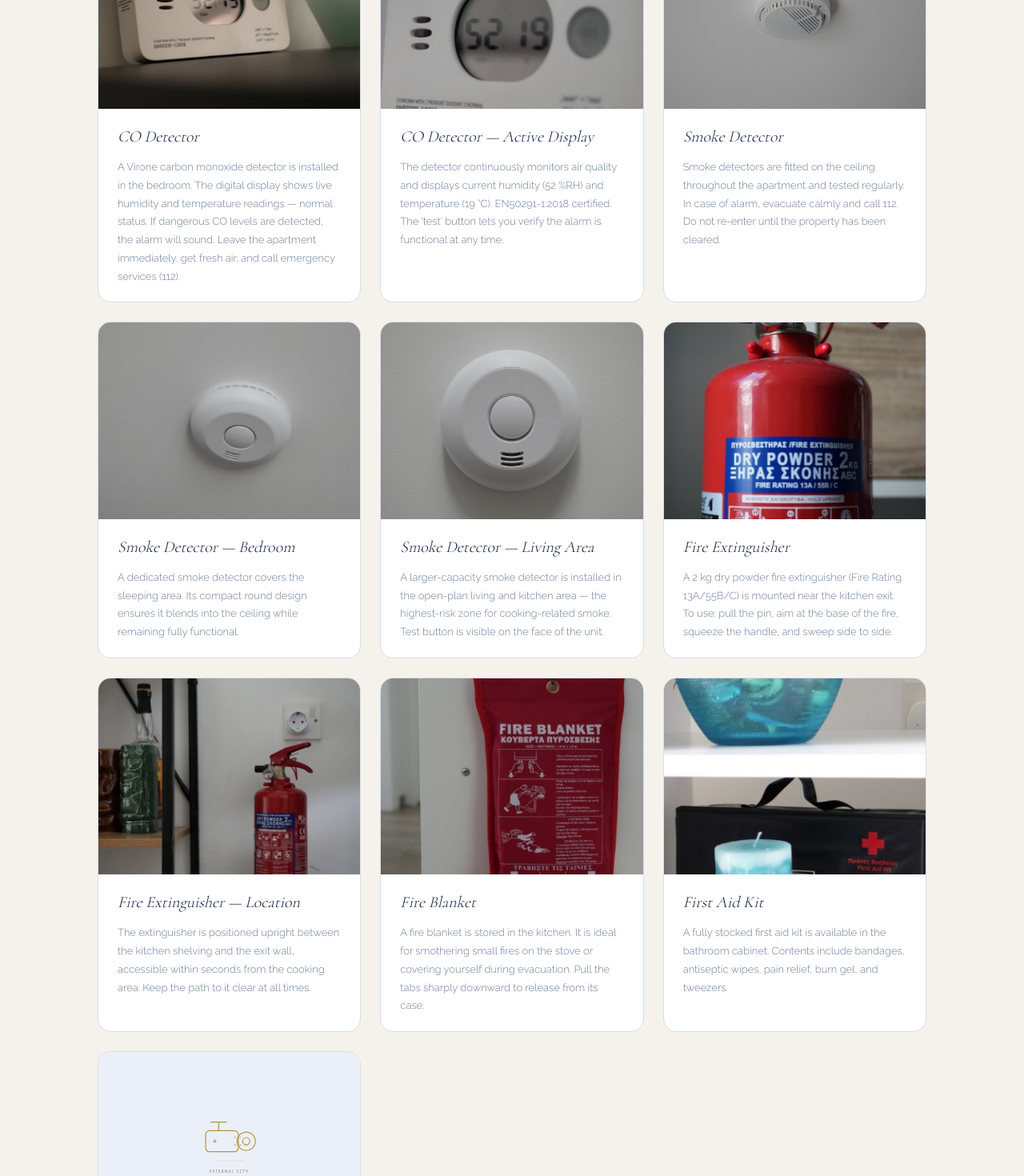
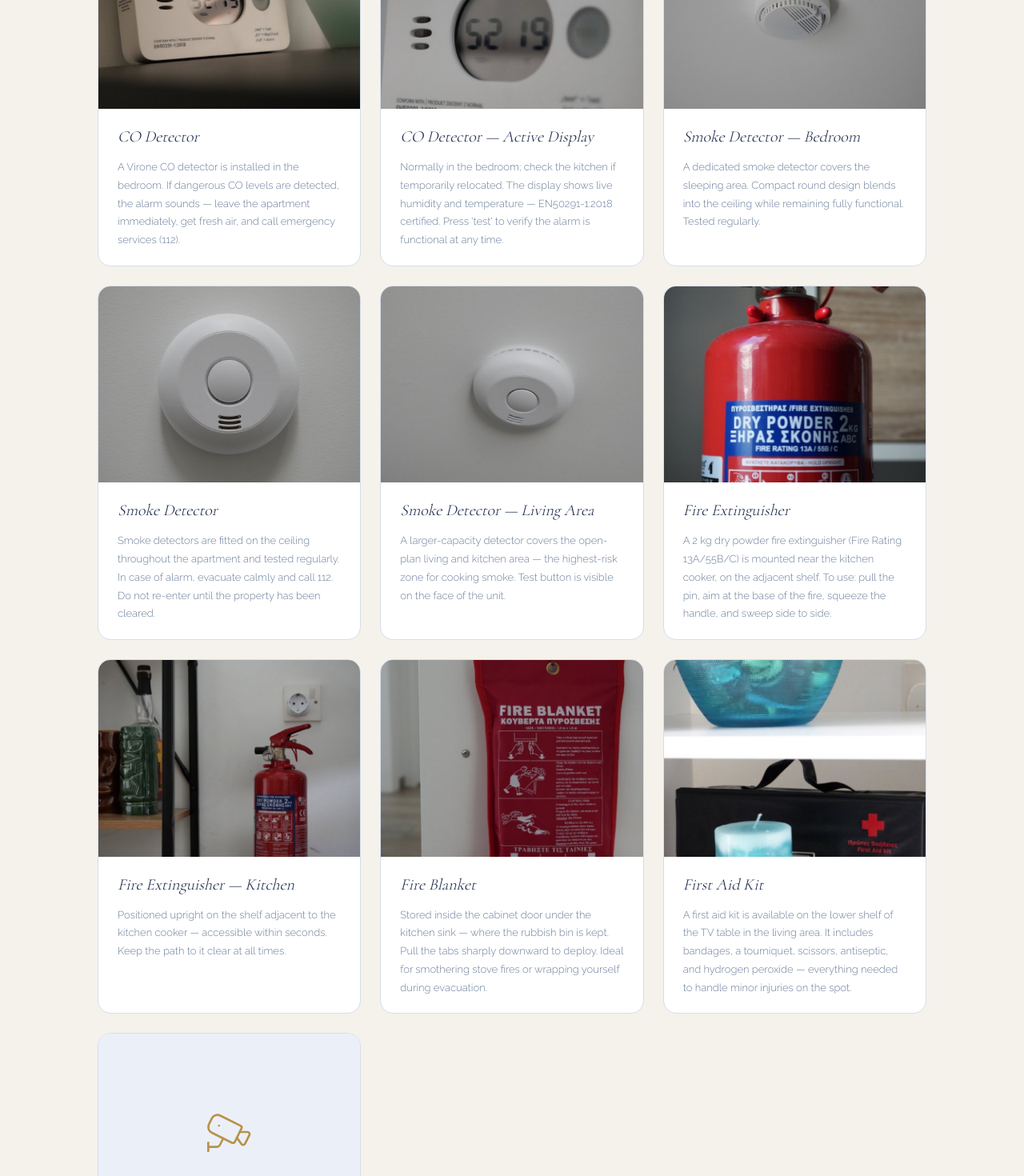
Before and after one commit to cmin764/nomads-nest, a Next.js app: page /safety in a window 1280 px wide. Shown: the part 580-2050 px from the top of the page at 80% size. Built offline with nearby package versions, Linux system fonts and the light colour scheme.

Commit message:
Fix the safety page with better text and images placement

```diff
--- a/src/app/safety/page.tsx
+++ b/src/app/safety/page.tsx
@@ -1,6 +1,6 @@
 import Image from "next/image";
 import type { Metadata } from "next";
-import { ShieldCheck } from "lucide-react";
+import { ShieldCheck, Cctv } from "lucide-react";
 import FadeIn from "@/components/fade-in";
 import GoldenDivider from "@/components/ui/golden-divider";
 import { safetyIntro, safetyMeasures, safetyNote } from "@/data/safety-content";
@@ -46,9 +46,12 @@ export default function SafetyPage() {
               style={{ borderColor: "var(--divider)", background: "var(--surface)" }}
             >
               <div
-                className="relative aspect-[4/3] overflow-hidden flex-shrink-0"
+                className="relative aspect-[4/3] overflow-hidden flex-shrink-0 flex items-center justify-center"
                 style={{ background: "var(--surface-alt)" }}
               >
+                {measure.image.src.endsWith(".svg") ? (
+                  <Cctv size={64} strokeWidth={1} style={{ color: "var(--gold)" }} />
+                ) : (
                   <Image
                     src={measure.image.src}
                     alt={measure.image.alt}
@@ -56,6 +59,7 @@ export default function SafetyPage() {
                     sizes="(max-width: 640px) 100vw, (max-width: 1024px) 50vw, 33vw"
                     className="object-cover"
                   />
+                )}
               </div>
               <div className="px-6 py-5 flex-1">
                 <h2
--- a/src/data/safety-content.ts
+++ b/src/data/safety-content.ts
@@ -7,67 +7,67 @@ export interface SafetyMeasure {
 const base = (filename: string) => `/images/gallery/safety/${filename}`;
 
 export const safetyIntro =
-  "Your comfort starts with your safety. Every measure below has been installed, tested, and is ready to use. A security camera also monitors the shared hallway outside the apartment entrance — for your peace of mind arriving and departing. No interior areas are recorded.";
+  "Your comfort starts with your safety. Every measure below has been installed, tested, and is ready to use. A security camera in the covered parking lot monitors the apartment entrance — for your peace of mind arriving and departing. No interior areas are recorded.";
 
 export const safetyMeasures: SafetyMeasure[] = [
   {
     title: "CO Detector",
     description:
-      "A Virone carbon monoxide detector is installed in the bedroom. The digital display shows live humidity and temperature readings — normal status. If dangerous CO levels are detected, the alarm will sound. Leave the apartment immediately, get fresh air, and call emergency services (112).",
+      "A Virone CO detector is installed in the bedroom. If dangerous CO levels are detected, the alarm sounds — leave the apartment immediately, get fresh air, and call emergency services (112).",
     image: { src: base("CMN02010.JPG"), alt: "Virone CO detector mounted on the wall showing humidity and CO readout" },
   },
   {
     title: "CO Detector — Active Display",
     description:
-      "The detector continuously monitors air quality and displays current humidity (52 %RH) and temperature (19 °C). EN50291-1:2018 certified. The 'test' button lets you verify the alarm is functional at any time.",
+      "Normally in the bedroom; check the kitchen if temporarily relocated. The display shows live humidity and temperature — EN50291-1:2018 certified. Press 'test' to verify the alarm is functional at any time.",
     image: { src: base("CMN02014.JPG"), alt: "Close-up of CO detector digital display showing normal humidity and temperature readings" },
+  },
+  {
+    title: "Smoke Detector — Bedroom",
+    description:
+      "A dedicated smoke detector covers the sleeping area. Compact round design blends into the ceiling while remaining fully functional. Tested regularly.",
+    image: { src: base("CMN02482.JPG"), alt: "Compact smoke detector on the bedroom ceiling, angled view showing ventilation grille" },
   },
   {
     title: "Smoke Detector",
     description:
       "Smoke detectors are fitted on the ceiling throughout the apartment and tested regularly. In case of alarm, evacuate calmly and call 112. Do not re-enter until the property has been cleared.",
-    image: { src: base("CMN02482.JPG"), alt: "Smoke detector mounted on the ceiling, angled view showing ventilation grille" },
-  },
-  {
-    title: "Smoke Detector — Bedroom",
-    description:
-      "A dedicated smoke detector covers the sleeping area. Its compact round design ensures it blends into the ceiling while remaining fully functional.",
-    image: { src: base("CMN02483.JPG"), alt: "Small round smoke detector on white ceiling in the bedroom" },
+    image: { src: base("CMN02484.JPG"), alt: "Smoke detector with test button mounted on the ceiling" },
   },
   {
     title: "Smoke Detector — Living Area",
     description:
-      "A larger-capacity smoke detector is installed in the open-plan living and kitchen area — the highest-risk zone for cooking-related smoke. Test button is visible on the face of the unit.",
-    image: { src: base("CMN02484.JPG"), alt: "Large round smoke detector on white ceiling in the living area" },
+      "A larger-capacity detector covers the open-plan living and kitchen area — the highest-risk zone for cooking smoke. Test button is visible on the face of the unit.",
+    image: { src: base("CMN02483.JPG"), alt: "Large round smoke detector on the ceiling in the open-plan living and kitchen area" },
   },
   {
     title: "Fire Extinguisher",
     description:
-      "A 2 kg dry powder fire extinguisher (Fire Rating 13A/55B/C) is mounted near the kitchen exit. To use: pull the pin, aim at the base of the fire, squeeze the handle, and sweep side to side.",
+      "A 2 kg dry powder fire extinguisher (Fire Rating 13A/55B/C) is mounted near the kitchen cooker, on the adjacent shelf. To use: pull the pin, aim at the base of the fire, squeeze the handle, and sweep side to side.",
     image: { src: base("CMN01998.JPG"), alt: "Close-up of 2 kg dry powder fire extinguisher label with instructions" },
   },
   {
-    title: "Fire Extinguisher — Location",
+    title: "Fire Extinguisher — Kitchen",
     description:
-      "The extinguisher is positioned upright between the kitchen shelving and the exit wall, accessible within seconds from the cooking area. Keep the path to it clear at all times.",
-    image: { src: base("CMN01991.JPG"), alt: "Red fire extinguisher standing upright next to kitchen shelving unit" },
+      "Positioned upright on the shelf adjacent to the kitchen cooker — accessible within seconds. Keep the path to it clear at all times.",
+    image: { src: base("CMN01991.JPG"), alt: "Red fire extinguisher standing upright next to the kitchen cooker and shelving" },
   },
   {
     title: "Fire Blanket",
     description:
-      "A fire blanket is stored in the kitchen. It is ideal for smothering small fires on the stove or covering yourself during evacuation. Pull the tabs sharply downward to release from its case.",
+      "Stored inside the cabinet door under the kitchen sink — where the rubbish bin is kept. Pull the tabs sharply downward to deploy. Ideal for smothering stove fires or wrapping yourself during evacuation.",
     image: { src: base("CMN02002.JPG"), alt: "Red fire blanket in wall-mounted case with bilingual pull instructions" },
   },
   {
     title: "First Aid Kit",
     description:
-      "A fully stocked first aid kit is available in the bathroom cabinet. Contents include bandages, antiseptic wipes, pain relief, burn gel, and tweezers.",
-    image: { src: base("CMN01759.JPG"), alt: "Black first aid kit bag with red cross logo on bathroom shelf" },
+      "A first aid kit is available on the lower shelf of the TV table in the living area. It includes bandages, a tourniquet, scissors, antiseptic, and hydrogen peroxide — everything needed to handle minor injuries on the spot.",
+    image: { src: base("CMN01759.JPG"), alt: "Black first aid kit bag with red cross logo on the lower shelf of the TV table" },
   },
   {
     title: "External CCTV Camera",
     description:
-      "A security camera monitors the apartment entrance door from outside — for your peace of mind arriving and departing. The camera covers only the shared hallway and entrance. Your privacy inside the apartment is fully respected and no interior areas are recorded.",
+      "A security camera is mounted in the covered parking lot, pointing towards the apartment entrance door and kitchen window from a distance — for your security as you arrive and depart. No interior areas are recorded.",
     image: { src: base("cctv-placeholder.svg"), alt: "" },
   },
 ];
```
Lines whose indentation alone changed are shown as unchanged.
